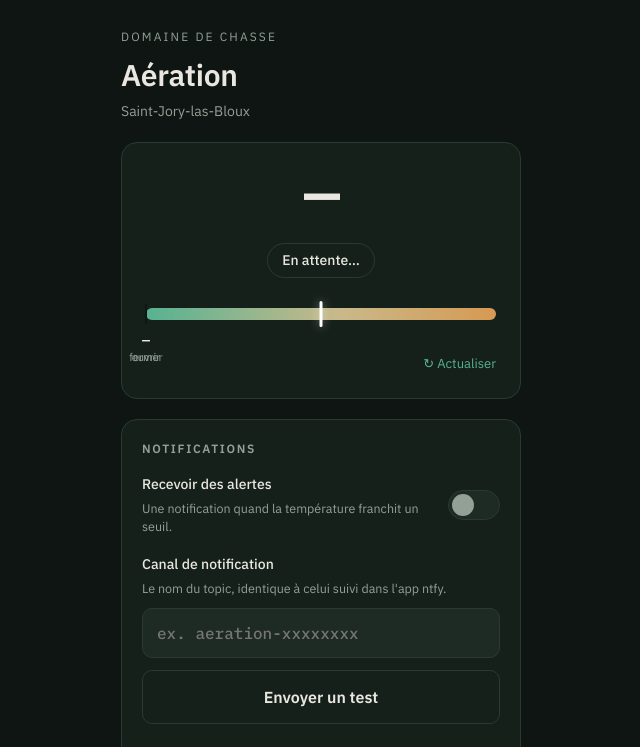
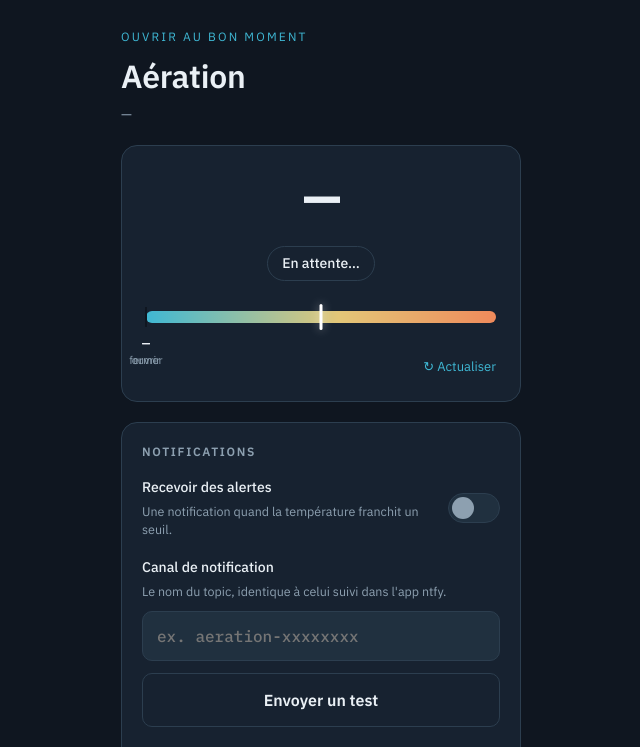
Before and after one commit to DestroyerFAC/meteo-web-app, a website: page index.html in a window 1280 px wide. Both pictures are taken after a click on the button "Envoyer un test". Shown: the top 747 px of the page, without its empty margins (319-959 px from the left). Drawn offline with Linux system fonts and the light colour scheme; no server answers.

Commit message:
Rebrand indépendant + corrige le test de notification
Design / indépendance :
- Nouvelle palette (slate + accent cyan) à la place du thème vert.
- En-tête neutre : retrait de « Domaine de chasse » et du nom de commune
  « Saint-Jory-las-Bloux » ; le lieu affiche désormais les coordonnées.

Correction du bouton « Envoyer un test » :
- Le test utilisait le topic enregistré en KV, donc échouait tant qu'on
  n'avait pas cliqué « Enregistrer ». Désormais la page envoie le topic
  saisi, et /api/test l'accepte (validé par la même whitelist anti-injection).

Vérifié : tsc --noEmit zéro erreur, bundle OK (dry-run).

Co-Authored-By: Claude Opus 4.8 <noreply@anthropic.com>
Claude-Session: https://claude.ai/code/session_01P1eArqWsg4spLQbGqFpTUp

```diff
--- a/index.html
+++ b/index.html
@@ -10,17 +10,17 @@
 <link href="https://fonts.googleapis.com/css2?family=IBM+Plex+Mono:wght@500;600&family=IBM+Plex+Sans:wght@400;500;600&display=swap" rel="stylesheet">
 <style>
   :root {
-    --ink: #0E1512;
-    --surface: #16201B;
-    --surface-2: #1E2A24;
-    --line: #2A3A31;
-    --frais: #57B292;
-    --chaud: #D69A52;
-    --tiede: #C9B98A;
-    --texte: #E9E7DF;
-    --muet: #93A096;
-    --focus: #8FD3BA;
-    --rouge: #D9776A;
+    --ink: #0F1620;
+    --surface: #172230;
+    --surface-2: #20303F;
+    --line: #2C3E4F;
+    --frais: #3FB8D4;
+    --chaud: #EF8A5B;
+    --tiede: #E3C778;
+    --texte: #EAF0F5;
+    --muet: #8DA0B0;
+    --focus: #6FD0E6;
+    --rouge: #E5746A;
   }
   * { box-sizing: border-box; }
   html, body { margin: 0; }
@@ -36,8 +36,8 @@
   .wrap { max-width: 440px; margin: 0 auto; padding: 28px 20px 64px; }
 
   /* En-tête */
-  .eyebrow { font-size: 12px; letter-spacing: .18em; text-transform: uppercase; color: var(--muet); margin: 0 0 6px; }
-  h1 { font-size: 30px; font-weight: 600; margin: 0; letter-spacing: -.01em; }
+  .eyebrow { font-size: 12px; letter-spacing: .18em; text-transform: uppercase; color: var(--frais); margin: 0 0 6px; }
+  h1 { font-size: 32px; font-weight: 600; margin: 0; letter-spacing: -.01em; }
   .lieu { color: var(--muet); font-size: 14px; margin: 4px 0 0; }
 
   /* Carte */
@@ -114,9 +114,9 @@
 
 <main class="wrap" id="appli">
   <header>
-    <p class="eyebrow">Domaine de chasse</p>
+    <p class="eyebrow">Ouvrir au bon moment</p>
     <h1>Aération</h1>
-    <p class="lieu" id="lieu">Saint-Jory-las-Bloux</p>
+    <p class="lieu" id="lieu">—</p>
   </header>
 
   <!-- Instrument -->
@@ -225,6 +225,12 @@
     $("lon").value = c.longitude;
     $("ideale").value = c.tempIdealeOuverture;
     $("seuil").value = c.seuilAlerte;
+    majLieu(c.latitude, c.longitude);
+  }
+  function majLieu(lat, lon) {
+    if (Number.isFinite(Number(lat)) && Number.isFinite(Number(lon))) {
+      $("lieu").textContent = Number(lat).toFixed(3) + ", " + Number(lon).toFixed(3);
+    }
   }
   function lireFormulaire() {
     return {
@@ -252,8 +258,17 @@
   });
 
   $("tester").addEventListener("click", async () => {
-    try { await api("/api/test", { method: "POST" }); toast("Notification envoyée."); }
-    catch (e) { toast(e.message, "erreur"); }
+    // On envoie le topic actuellement saisi : pas besoin d'enregistrer d'abord.
+    const topic = $("topic").value.trim();
+    if (!topic) { toast("Renseigne d'abord un canal de notification.", "erreur"); return; }
+    try {
+      await api("/api/test", {
+        method: "POST",
+        headers: { "Content-Type": "application/json" },
+        body: JSON.stringify({ topic }),
+      });
+      toast("Notification envoyée.");
+    } catch (e) { toast(e.message, "erreur"); }
   });
 
   $("geo").addEventListener("click", () => {
```
Also changed, not shown: worker.ts (+18 -3 lines).
